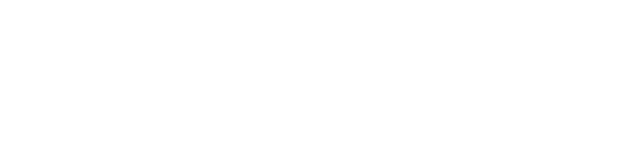
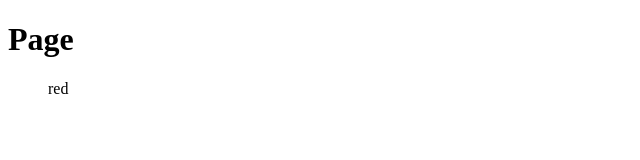
Before and after one commit to VitalinaYashchyshyna38/my-project, a plain HTML site: page index.html in a window 1280 px wide. Shown: the whole page, without its empty margins (0-640 px from the left). Drawn offline with Linux system fonts and the light colour scheme.

Commit message:
add list of colors

```diff
--- a/index.html
+++ b/index.html
@@ -3,6 +3,7 @@
 <head>
 </head>
 <body>
-<h1></h1>
+<h1>Page </h1>
+<ul>red</ul>
 </body>
 </html>
```
